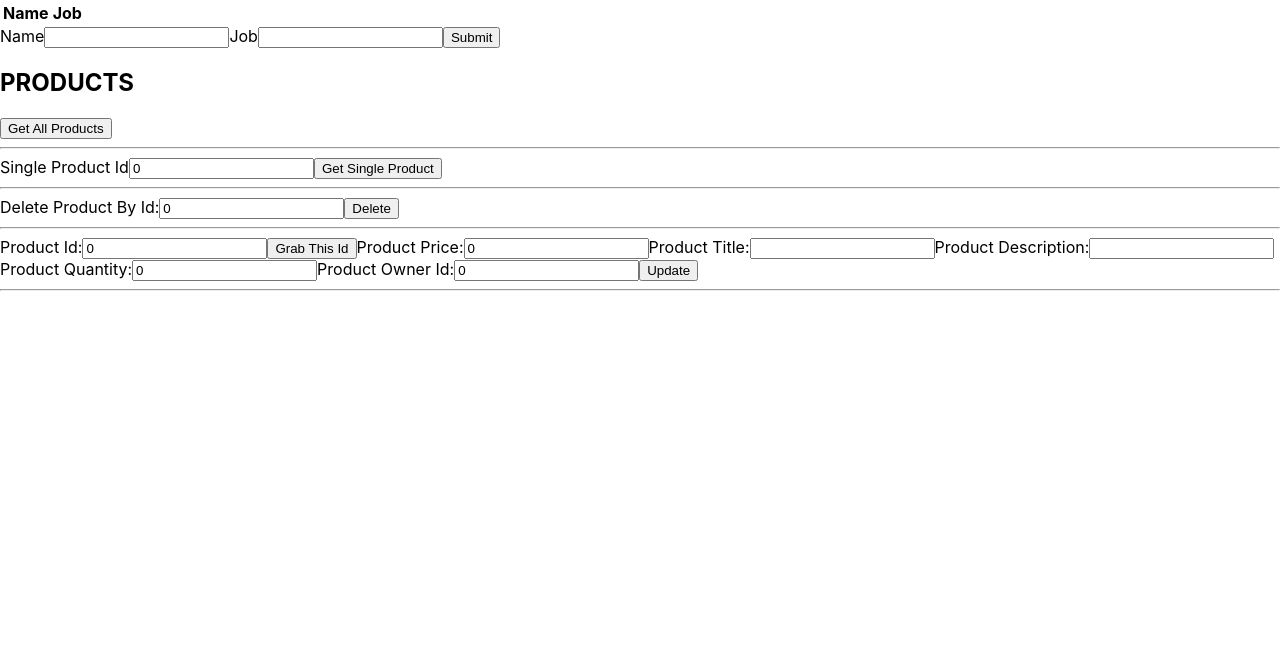
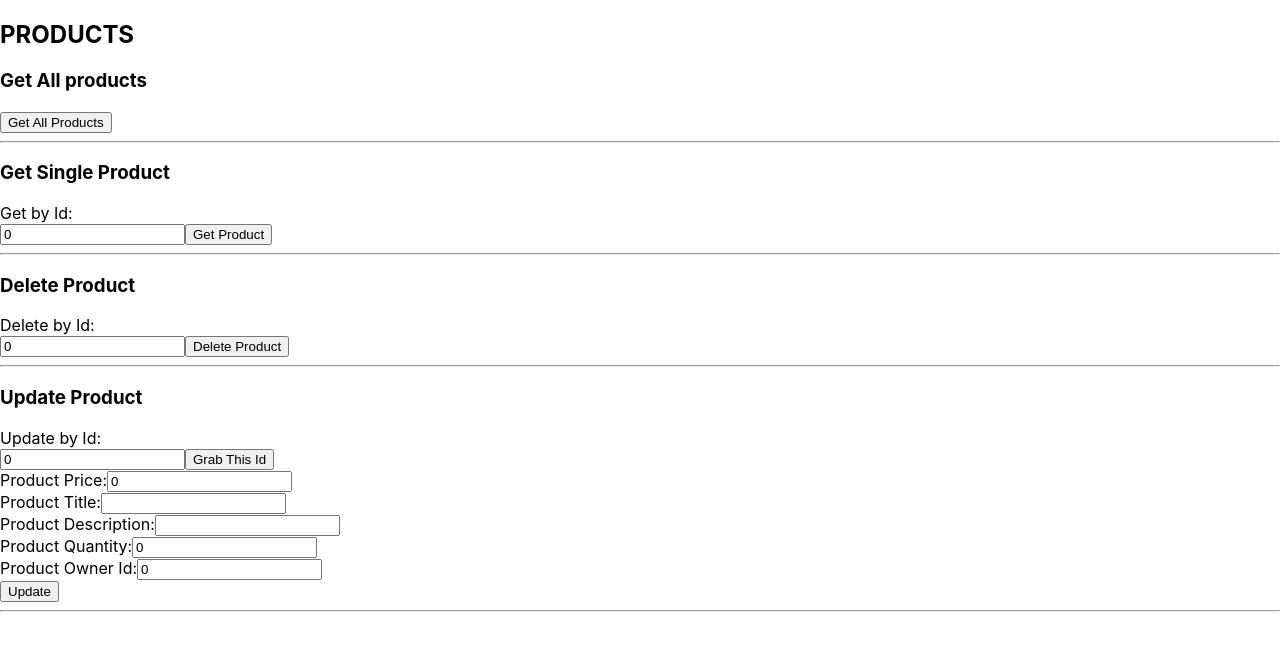
Before and after one commit to amillion3/bangazon-playground, a React (Create React App) app: page / in a window 1280 px wide. Shown: the top 650 px of the page. Built offline with nearby package versions, Linux system fonts and the light colour scheme.

Commit message:
Update method is coming along nicely. When user enters id, the state is updated

```diff
--- a/src/App.js
+++ b/src/App.js
@@ -1,43 +1,12 @@
 import React, {Component} from 'react';
-import Table from './Table';
-import Form from './Form';
 import Products from './Components/Products/Products';
 
 class App extends Component {
-  state = {
-    characters: []
-  };
-
-  removeCharacter = index => {
-    const {characters} = this.state;
-
-    this.setState({
-      characters: characters.filter((character, i) => {
-        return i !== index;
-      })
-    });
-  }
-
-  handleSubmit = character => {
-    this.setState({
-      characters: [...this.state.characters, character]
-    });
-  }
 
   render() {
-    const {characters} = this.state;
-
     return (
       <div className = "container">
-        <Table
-          characterData={characters}
-          removeCharacter={this.removeCharacter}
-        />
-        <Form
-          handleSubmit={this.handleSubmit}
-        />
         <Products>
-
         </Products>
       </div>
     );
--- a/src/Components/Products/Products.js
+++ b/src/Components/Products/Products.js
@@ -4,7 +4,7 @@ import React, {Component} from 'react';
 class Products extends Component {
   state = {
     products: [],
-    productId: 0,
+    productGetId: 0,
     productDeleteId: 0,
     productUpdate: {
       id: 0,
@@ -30,7 +30,7 @@ class Products extends Component {
 
   // Single Product
   clickGetSingleProduct = () => {
-    const url = `https://localhost:44398/api/product/${this.state.productId}`;
+    const url = `https://localhost:44398/api/product/${this.state.productGetId}`;
     return fetch(url)
     .then(product => product.json())
     .then(products => {
@@ -48,15 +48,16 @@ class Products extends Component {
   // Delete Product
   clickDeleteProduct = () => {
     const url = `https://localhost:44398/api/product/${this.state.productDeleteId}`;
-    console.log(`https://localhost:44398/api/product/${this.state.productDeleteId}`);
     return fetch(url, {
       method: 'delete'
     })
     .then(product => product.json())
     .then(products => {
-      this.setState({
-        products
-      });
+      if (products) {
+        this.clickGetAllProducts();
+      } else {
+        alert('Error in deleting');
+      }
       // this part WILL need a second look
     })
   }
@@ -67,14 +68,35 @@ class Products extends Component {
     });
   }
   // Update Product
-  clickUpdateProduct = () => {
+  populateFieldsForUpdate = () => {
 
+  };
+  clickUpdateProductGet = () => {
+    const url = `https://localhost:44398/api/product/${this.state.productUpdate.id}`;
+    return fetch(url)
+    .then(product => product.json())
+    .then(productUpdate => {
+      productUpdate = productUpdate[0];
+      this.setState({
+        productUpdate
+      });
+    })
   }
   handleUpdateProduct = e => {
-
+    const {name, value} = e.target;
+    this.setState({
+      productUpdate:{
+        [name]: value
+      }
+    })
   }
   render () {
-    const {products, productId, productDeleteId, productUpdate} = this.state;
+    const {
+      products,
+      productGetId,
+      productDeleteId,
+      productUpdate
+    } = this.state;
 
     const output = products.map((product) => {
       return (
@@ -88,25 +110,28 @@ class Products extends Component {
     return (
       <div>
         <h2>PRODUCTS</h2>
-        <input
-          type="button"
-          value="Get All Products"
-          onClick={this.clickGetAllProducts}
-        />
+        <div>
+          <h3>Get All products</h3>
+          <input
+            type="button"
+            value="Get All Products"
+            onClick={this.clickGetAllProducts}
+          />
+        </div>
         <hr/>
-
-        <div>
+        <div className='div-product-get-single'>
           <form>
-            <label>Single Product Id</label>
+            <h3>Get Single Product</h3>
+            <label>Get by Id:</label><br/>
             <input
               type="number"
-              name="productId"
-              value={productId}
+              name="productGetId"
+              value={productGetId}
               onChange={this.handleSingleProduct}
               />
             <input
               type="button"
-              value="Get Single Product"
+              value="Get Product"
               onClick={this.clickGetSingleProduct}
               />
           </form>
@@ -114,7 +139,8 @@ class Products extends Component {
         <hr/>
         <div>
           <form>
-            <label>Delete Product By Id:</label>
+            <h3>Delete Product</h3>
+            <label>Delete by Id:</label><br/>
             <input
               type="number"
               name="productDeleteId"
@@ -123,7 +149,7 @@ class Products extends Component {
             />
             <input
               type="button"
-              value="Delete"
+              value="Delete Product"
               onClick={this.clickDeleteProduct}
             />
           </form>
@@ -131,7 +157,8 @@ class Products extends Component {
         <hr/>
         <div>
           <form>
-            <label>Product Id:</label>
+            <h3>Update Product</h3>
+            <label>Update by Id:</label><br/>
             <input
               type="number"
               name="id"
@@ -142,47 +169,47 @@ class Products extends Component {
               type="button"
               value="Grab This Id"
               onClick={this.clickUpdateProductGet}
-            />
+            /><br/>
             <label>Product Price:</label>
             <input
               type="number"
               name="price"
               value={productUpdate.price}
               onChange={this.handleUpdateProduct}
-            />
+            /><br/>
             <label>Product Title:</label>
             <input
               type="text"
               name="title"
               value={productUpdate.title}
               onChange={this.handleUpdateProduct}
-            />
+            /><br/>
             <label>Product Description:</label>
             <input
               type="text"
               name="description"
               value={productUpdate.description}
               onChange={this.handleUpdateProduct}
-            />
+            /><br/>
             <label>Product Quantity:</label>
             <input
               type="number"
               name="quantity"
               value={productUpdate.quantity}
               onChange={this.handleUpdateProduct}
-            />
+            /><br/>
             <label>Product Owner Id:</label>
             <input
               type="number"
               name="owner_id"
               value={productUpdate.owner_id}
               onChange={this.handleUpdateProduct}
-            />
+            /><br/>
             <input
               type="button"
               value="Update"
               onClick={this.clickUpdateProduct}
-            />
+            /><br/>
           </form>
         </div>
         <hr/>
```
